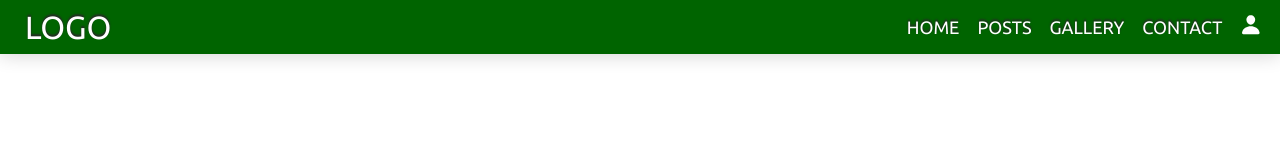
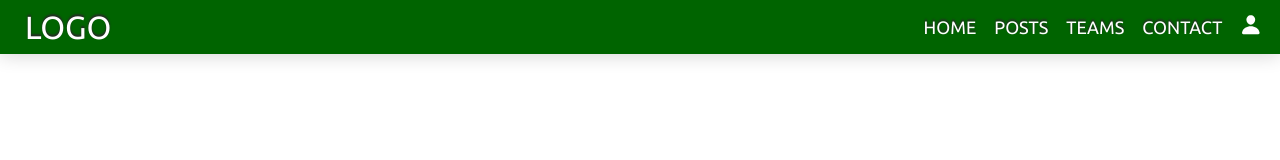
Before and after one commit to tomaszsojka/football-matches-organizer, a React (Create React App) app in the folder fmo-front-reactjs/: page / in a window 1280 px wide. Shown: the top 160 px of the page. Built offline with nearby package versions, Linux system fonts and the light colour scheme.

Commit message:
New toolbar content

```diff
--- a/fmo-front-reactjs/src/components/Navigation/Toolbar/Toolbar.js
+++ b/fmo-front-reactjs/src/components/Navigation/Toolbar/Toolbar.js
@@ -24,7 +24,7 @@ function Toolbar (props) {
                         {/* a was not closing ulist smoothly before reloading */}
                         <li><Link to="/" onClick={() => openCloseDropDownMenu()}>HOME</Link></li>
                         <li><Link to="/posts" onClick={() => openCloseDropDownMenu()}>POSTS</Link></li>
-                        <li><Link to="/gallery" onClick={() => openCloseDropDownMenu()}>GALLERY</Link></li>
+                        <li><Link to="/teams" onClick={() => openCloseDropDownMenu()}>TEAMS</Link></li>
                         <li><Link to="/contact" onClick={() => openCloseDropDownMenu()}>CONTACT</Link></li>
                         <li>
                             <Link to="/access-account" onClick={() => openCloseDropDownMenu()}>
```
